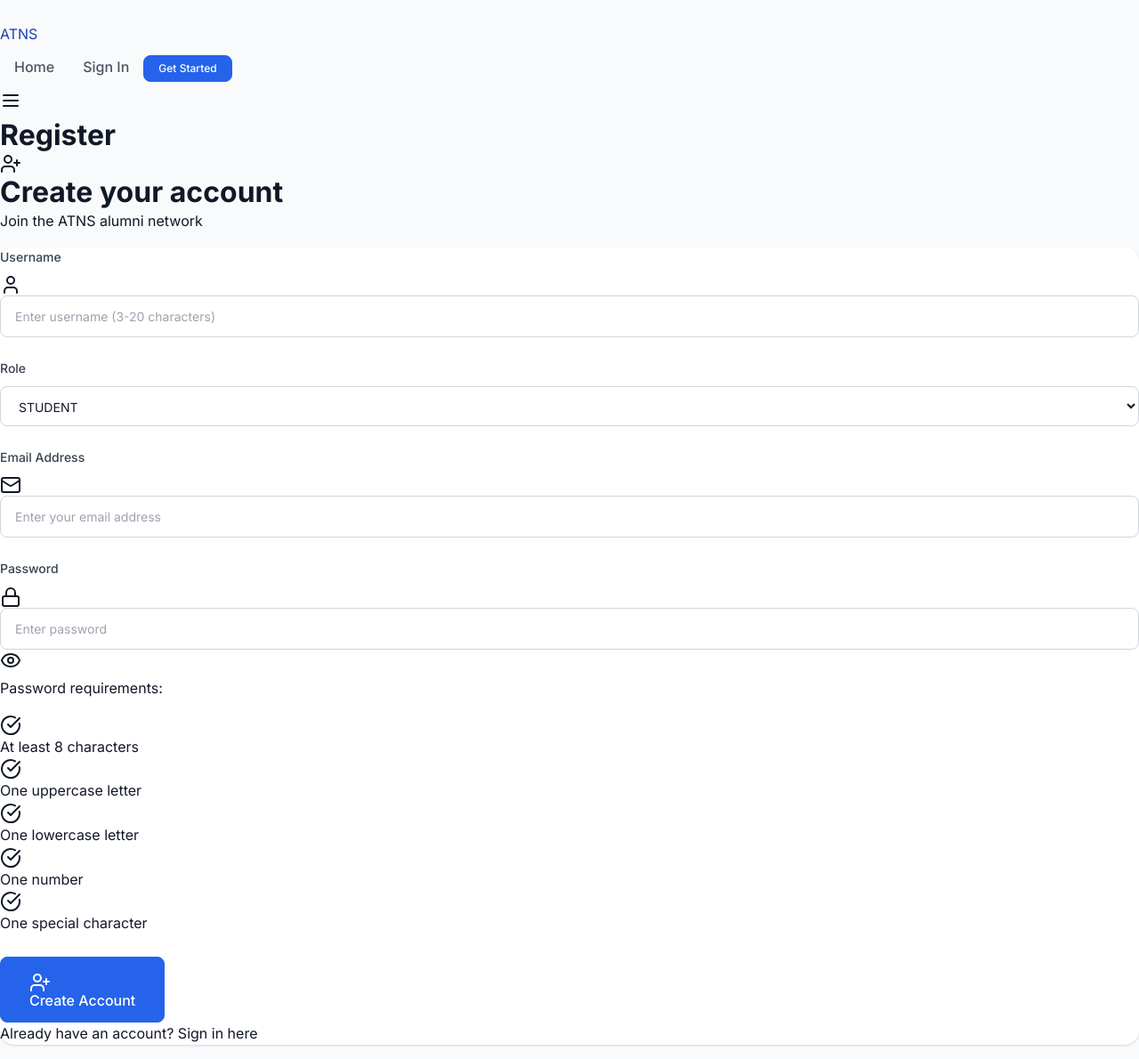
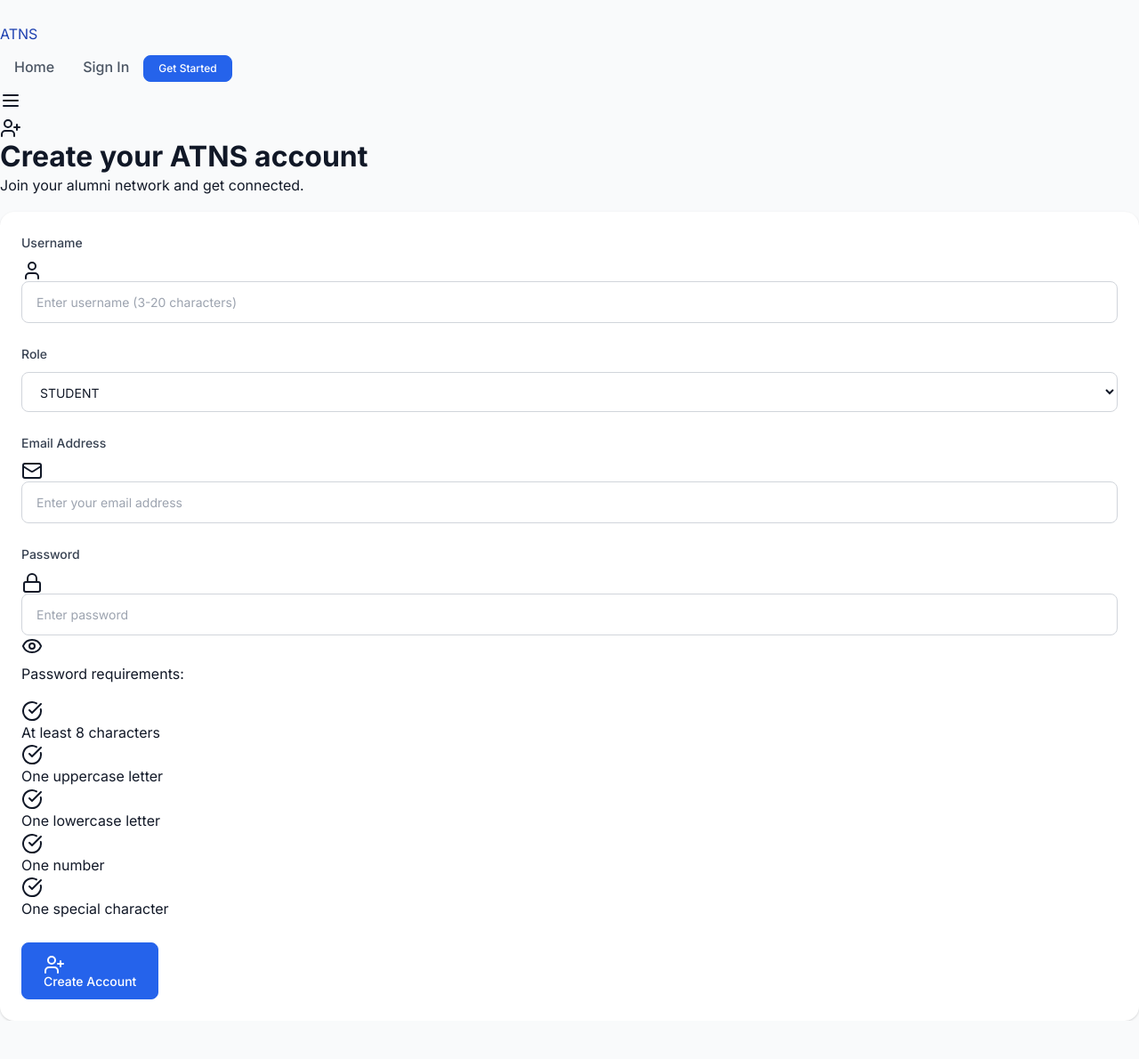
Before and after one commit to MadMentor/alumni-tracking-and-networking-system, a React (Vite) app in the folder atns-frontend/: page /register in a window 1280 px wide. Shown: the whole page at 89% size. After the commit the page ends 1147 px from the top, so only its background shows below. Built offline with nearby package versions, Linux system fonts and the light colour scheme.

Commit message:
Login and registration fixed

```diff
--- a/atns-frontend/src/components/RegisterForm.tsx
+++ b/atns-frontend/src/components/RegisterForm.tsx
@@ -17,43 +17,24 @@ const RegisterForm: React.FC<RegisterFormProps> = ({ onRegister }) => {
     const [isLoading, setIsLoading] = useState(false);
 
     const validatePassword = (password: string): string | null => {
-        if (password.length < 8) {
-            return "Password must be at least 8 characters long.";
-        }
-        if (!/[A-Z]/.test(password)) {
-            return "Password must contain at least one uppercase letter.";
-        }
-        if (!/[a-z]/.test(password)) {
-            return "Password must contain at least one lowercase letter.";
-        }
-        if (!/\d/.test(password)) {
-            return "Password must contain at least one number.";
-        }
-        if (!/[!@#$%^&*(),.?":{}|<>]/.test(password)) {
-            return "Password must contain at least one special character (!@#$%^&*).";
-        }
+        if (password.length < 8) return "Password must be at least 8 characters long.";
+        if (!/[A-Z]/.test(password)) return "Password must contain at least one uppercase letter.";
+        if (!/[a-z]/.test(password)) return "Password must contain at least one lowercase letter.";
+        if (!/\d/.test(password)) return "Password must contain at least one number.";
+        if (!/[!@#$%^&*(),.?":{}|<>]/.test(password)) return "Password must contain at least one special character (!@#$%^&*).";
         return null;
     };
 
     const validateUsername = (username: string): string | null => {
-        if (username.length < 3) {
-            return "Username must be at least 3 characters long.";
-        }
-        if (username.length > 20) {
-            return "Username must be less than 20 characters.";
-        }
-        if (!/^[a-zA-Z0-9_]+$/.test(username)) {
-            return "Username can only contain letters, numbers, and underscores.";
-        }
+        if (username.length < 3) return "Username must be at least 3 characters long.";
+        if (username.length > 20) return "Username must be less than 20 characters.";
+        if (!/^[a-zA-Z0-9_]+$/.test(username)) return "Username can only contain letters, numbers, and underscores.";
         return null;
     };
 
     const validateEmail = (email: string): string | null => {
         const emailRegex = /^[^\s@]+@[^\s@]+\.[^\s@]+$/;
-        if (!emailRegex.test(email)) {
-            return "Please enter a valid email address.";
-        }
-        return null;
+        return emailRegex.test(email) ? null : "Please enter a valid email address.";
     };
 
     const handleSubmit = async (e: React.FormEvent) => {
@@ -61,50 +42,26 @@ const RegisterForm: React.FC<RegisterFormProps> = ({ onRegister }) => {
         setError("");
         setIsLoading(true);
 
-        // Check for empty fields
         if (!username.trim() || !email.trim() || !password.trim()) {
             setError("All fields are required.");
             setIsLoading(false);
             return;
         }
 
-        // Validate username
         const usernameError = validateUsername(username.trim());
-        if (usernameError) {
-            setError(usernameError);
-            setIsLoading(false);
-            return;
-        }
+        if (usernameError) { setError(usernameError); setIsLoading(false); return; }
 
-        // Validate email
         const emailError = validateEmail(email.trim());
-        if (emailError) {
-            setError(emailError);
-            setIsLoading(false);
-            return;
-        }
+        if (emailError) { setError(emailError); setIsLoading(false); return; }
 
-        // Validate password
         const passwordError = validatePassword(password);
-        if (passwordError) {
-            setError(passwordError);
-            setIsLoading(false);
-            return;
-        }
+        if (passwordError) { setError(passwordError); setIsLoading(false); return; }
 
-        if (selectedRoles.length === 0) {
-            setError("Please select at least one role.");
-            setIsLoading(false);
-            return;
-        }
+        if (selectedRoles.length === 0) { setError("Please select at least one role."); setIsLoading(false); return; }
 
         try {
             await onRegister(username.trim(), email.trim(), password, selectedRoles);
-            // Clear form on success
-            setUsername("");
-            setEmail("");
-            setPassword("");
-            setSelectedRoles([UserRole.STUDENT]);
+            setUsername(""); setEmail(""); setPassword(""); setSelectedRoles([UserRole.STUDENT]);
         } catch (error: any) {
             setError(error.message || "Registration failed. Please try again.");
         } finally {
@@ -121,38 +78,36 @@ const RegisterForm: React.FC<RegisterFormProps> = ({ onRegister }) => {
     ];
 
     return (
-        <div className="min-h-screen flex items-center justify-center px-4 py-12 bg-gradient-to-br from-blue-50 via-indigo-50 to-purple-50">
-            <div className="max-w-md w-full space-y-8">
-                {/* Header */}
-                <div className="text-center">
-                    <div className="mx-auto w-16 h-16 bg-gradient-to-br from-blue-600 to-purple-600 rounded-2xl flex items-center justify-center mb-6">
-                        <UserPlus className="w-8 h-8 text-white" />
+        <div className="h-screen w-screen overflow-hidden grid grid-cols-1 lg:grid-cols-2">
+            {/* Left visual panel */}
+            <div className="hidden lg:flex h-full w-full bg-gradient-to-br from-blue-600 to-purple-600 text-white items-center justify-center">
+                <div className="max-w-lg px-12">
+                    <div className="w-16 h-16 bg-white/20 rounded-2xl flex items-center justify-center mb-6">
+                        <UserPlus className="w-8 h-8" />
                     </div>
-                    <h2 className="text-3xl font-bold text-gray-900 mb-2">
-                        Create your account
-                    </h2>
-                    <p className="text-gray-600">
-                        Join the ATNS alumni network
-                    </p>
+                    <h2 className="text-4xl font-extrabold mb-4 leading-tight">Create your ATNS account</h2>
+                    <p className="text-blue-100 text-lg">Join your alumni network and get connected.</p>
+                </div>
             </div>
 
-                {/* Form */}
-                <div className="card p-8">
-                    <form onSubmit={handleSubmit} className="space-y-6">
+            {/* Right form panel */}
+            <div className="h-full w-full flex items-center justify-center bg-gradient-to-br from-blue-50 via-indigo-50 to-purple-50">
+                <div className="w-full max-w-lg px-6">
+                    <div className="card">
+                        <div className="card-body">
                             {error && (
-                            <div className="bg-red-50 border border-red-200 rounded-lg p-4">
+                                <div className="bg-red-50 border border-red-200 rounded-lg p-4 mb-4">
                                     <p className="text-sm text-red-600 font-medium">{error}</p>
                                 </div>
                             )}
 
+                            <form onSubmit={handleSubmit} className="space-y-6">
                                 <div className="form-group">
-                            <label htmlFor="username" className="form-label">
-                                Username
-                            </label>
-                            <div className="relative">
-                                <div className="absolute inset-y-0 left-0 pl-3 flex items-center pointer-events-none">
-                                    <User className="h-5 w-5 text-gray-400" />
-                                </div>
+                                    <label htmlFor="username" className="form-label">Username</label>
+                                    <div className="flex">
+                                        <span className="inline-flex items-center px-3 rounded-l-md border border-gray-300 bg-gray-100 text-gray-500">
+                                            <User className="h-5 w-5" />
+                                        </span>
                                         <input
                                             id="username"
                                             type="text"
@@ -160,16 +115,14 @@ const RegisterForm: React.FC<RegisterFormProps> = ({ onRegister }) => {
                                             onChange={(e) => setUsername(e.target.value)}
                                             required
                                             placeholder="Enter username (3-20 characters)"
-                                    className="form-input pl-10"
+                                            className="form-input rounded-l-none"
                                             disabled={isLoading}
                                         />
                                     </div>
                                 </div>
 
                                 <div className="form-group">
-                            <label htmlFor="roles" className="form-label">
-                                Role
-                            </label>
+                                    <label htmlFor="roles" className="form-label">Role</label>
                                     <select
                                         id="roles"
                                         value={selectedRoles}
@@ -181,21 +134,17 @@ const RegisterForm: React.FC<RegisterFormProps> = ({ onRegister }) => {
                                         disabled={isLoading}
                                     >
                                         {Object.values(UserRole).map((role) => (
-                                    <option key={role} value={role}>
-                                        {role}
-                                    </option>
+                                            <option key={role} value={role}>{role}</option>
                                         ))}
                                     </select>
                                 </div>
 
                                 <div className="form-group">
-                            <label htmlFor="email" className="form-label">
-                                Email Address
-                            </label>
-                            <div className="relative">
-                                <div className="absolute inset-y-0 left-0 pl-3 flex items-center pointer-events-none">
-                                    <Mail className="h-5 w-5 text-gray-400" />
-                                </div>
+                                    <label htmlFor="email" className="form-label">Email Address</label>
+                                    <div className="flex">
+                                        <span className="inline-flex items-center px-3 rounded-l-md border border-gray-300 bg-gray-100 text-gray-500">
+                                            <Mail className="h-5 w-5" />
+                                        </span>
                                         <input
                                             id="email"
                                             type="email"
@@ -203,20 +152,18 @@ const RegisterForm: React.FC<RegisterFormProps> = ({ onRegister }) => {
                                             onChange={(e) => setEmail(e.target.value)}
                                             required
                                             placeholder="Enter your email address"
-                                    className="form-input pl-10"
+                                            className="form-input rounded-l-none"
                                             disabled={isLoading}
                                         />
                                     </div>
                                 </div>
 
                                 <div className="form-group">
-                            <label htmlFor="password" className="form-label">
-                                Password
-                            </label>
-                            <div className="relative">
-                                <div className="absolute inset-y-0 left-0 pl-3 flex items-center pointer-events-none">
-                                    <Lock className="h-5 w-5 text-gray-400" />
-                                </div>
+                                    <label htmlFor="password" className="form-label">Password</label>
+                                    <div className="flex">
+                                        <span className="inline-flex items-center px-3 rounded-l-md border border-gray-300 bg-gray-100 text-gray-500">
+                                            <Lock className="h-5 w-5" />
+                                        </span>
                                         <input
                                             id="password"
                                             type={showPassword ? "text" : "password"}
@@ -224,44 +171,31 @@ const RegisterForm: React.FC<RegisterFormProps> = ({ onRegister }) => {
                                             onChange={(e) => setPassword(e.target.value)}
                                             required
                                             placeholder="Enter password"
-                                    className="form-input pl-10 pr-10"
+                                            className="form-input rounded-l-none rounded-r-none"
                                             disabled={isLoading}
                                         />
                                         <button
                                             type="button"
                                             onClick={() => setShowPassword(!showPassword)}
-                                    className="absolute inset-y-0 right-0 pr-3 flex items-center text-gray-400 hover:text-gray-600 transition-colors"
+                                            className="inline-flex items-center px-3 rounded-r-md border border-l-0 border-gray-300 bg-gray-100 text-gray-500 hover:text-gray-700"
                                             disabled={isLoading}
+                                            aria-label={showPassword ? "Hide password" : "Show password"}
                                         >
-                                    {showPassword ? (
-                                        <EyeOff className="h-5 w-5" />
-                                    ) : (
-                                        <Eye className="h-5 w-5" />
-                                    )}
+                                            {showPassword ? (<EyeOff className="h-5 w-5" />) : (<Eye className="h-5 w-5" />)}
                                         </button>
                                     </div>
-
-                            {/* Password Requirements */}
                                     <div className="mt-3 space-y-2">
                                         <p className="text-xs font-medium text-gray-700">Password requirements:</p>
                                         {passwordRequirements.map((req, index) => (
                                             <div key={index} className="flex items-center gap-2">
-                                        <CheckCircle
-                                            className={`w-4 h-4 ${req.met ? 'text-green-500' : 'text-gray-300'}`}
-                                        />
-                                        <span className={`text-xs ${req.met ? 'text-green-600' : 'text-gray-500'}`}>
-                                            {req.label}
-                                        </span>
+                                                <CheckCircle className={`w-4 h-4 ${req.met ? 'text-green-500' : 'text-gray-300'}`} />
+                                                <span className={`text-xs ${req.met ? 'text-green-600' : 'text-gray-500'}`}>{req.label}</span>
                                             </div>
                                         ))}
                                     </div>
                                 </div>
 
-                        <button
-                            type="submit"
-                            disabled={isLoading}
-                            className="btn btn-primary w-full btn-lg"
-                        >
+                                <button type="submit" disabled={isLoading} className="btn btn-primary w-full">
                                     {isLoading ? (
                                         <div className="flex items-center gap-2">
                                             <div className="w-4 h-4 border-2 border-white border-t-transparent rounded-full animate-spin"></div>
@@ -275,15 +209,7 @@ const RegisterForm: React.FC<RegisterFormProps> = ({ onRegister }) => {
                                     )}
                                 </button>
                             </form>
-
-                    {/* Footer */}
-                    <div className="mt-6 text-center">
-                        <p className="text-sm text-gray-600">
-                            Already have an account?{" "}
-                            <a href="/login" className="font-medium text-blue-600 hover:text-blue-500 transition-colors">
-                                Sign in here
-                            </a>
-                        </p>
+                        </div>
                     </div>
                 </div>
             </div>
--- a/atns-frontend/src/pages/RegisterPage.tsx
+++ b/atns-frontend/src/pages/RegisterPage.tsx
@@ -51,7 +51,7 @@ const RegisterPage: React.FC = () => {
     };
 
     return (
-        <div className="min-h-screen flex items-center justify-center bg-gray-100">
+        <>
             {/* Alert Banner */}
             {alertMessage && (
                 <div
@@ -70,11 +70,10 @@ const RegisterPage: React.FC = () => {
                     {alertMessage}
                 </div>
             )}
-            <div className="bg-white shadow-md rounded-lg p-8 w-full max-w-md">
-                <h2 className="text-2xl font-bold mb-4 text-center">Register</h2>
-                <RegisterForm onRegister={handleRegister}/>
-            </div>
-        </div>
+
+            {/* Full-screen layout delegated to RegisterForm */}
+            <RegisterForm onRegister={handleRegister}/>
+        </>
     );
 };
 
```
Also changed, not shown: atns-frontend/src/components/LoginForm.tsx (+33 -57 lines), atns-frontend/src/pages/LoginPage.tsx (+6 -11 lines). Lines whose indentation alone changed are shown as unchanged.
